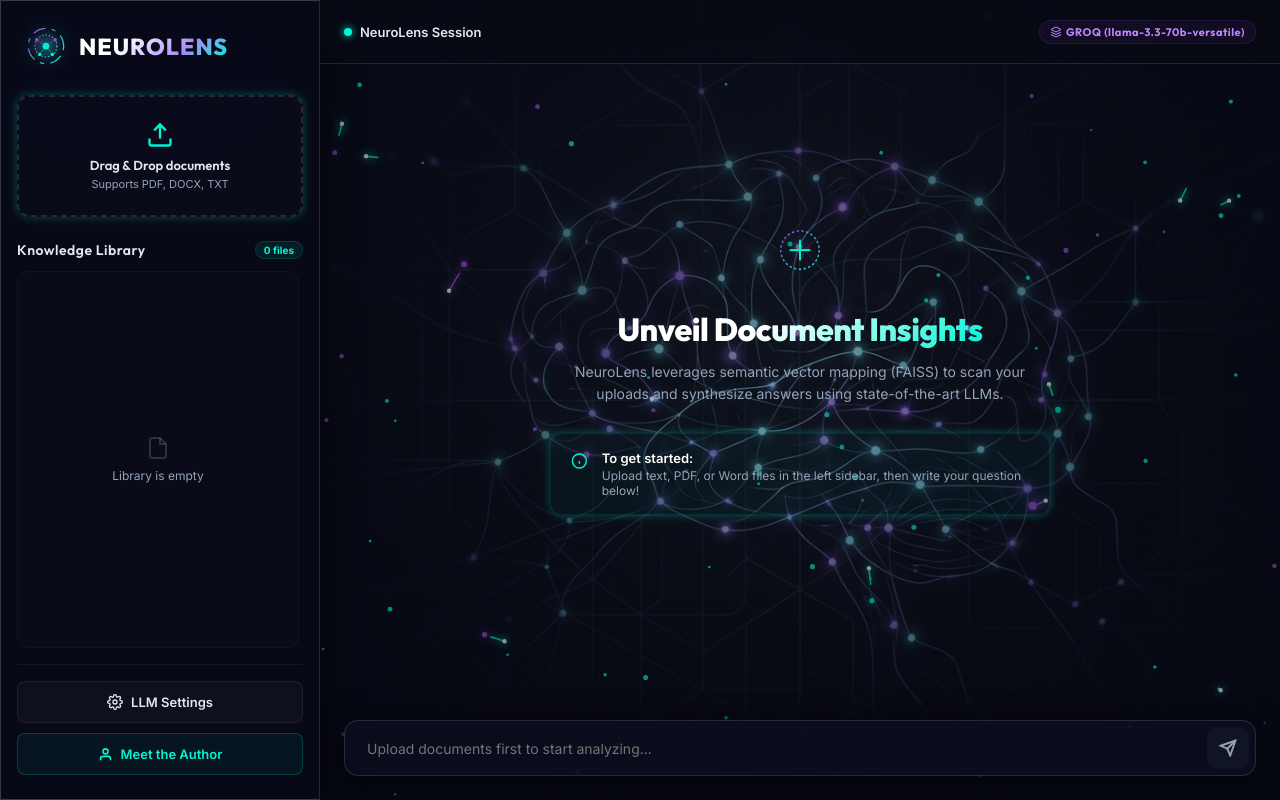
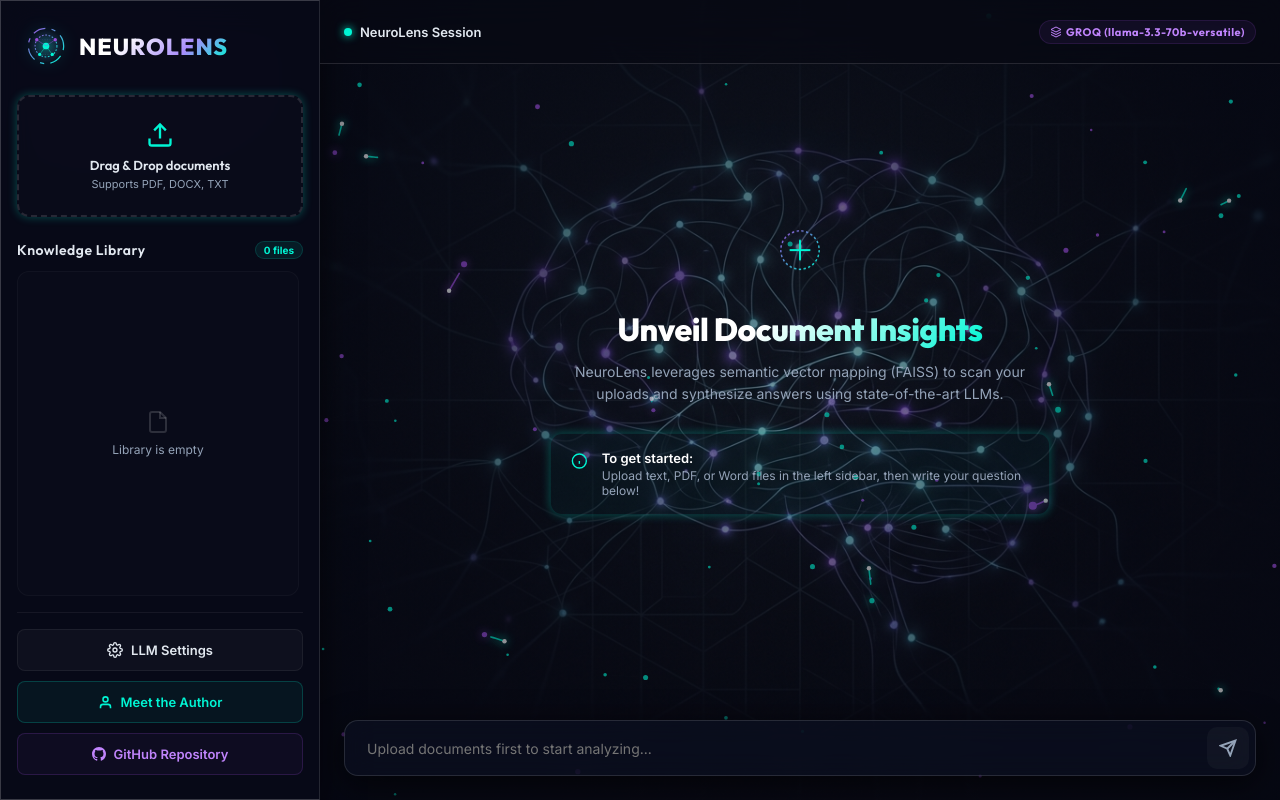
Before and after one commit to udityamerit/NeuroLens-Knowledge-Retrieval-Engine, a React (Vite) app in the folder frontend/: page / in a window 1280 px wide. Built offline with nearby package versions, Linux system fonts and the light colour scheme.

Commit message:
feat: add repository link button to the sidebar bottom section

```diff
--- a/frontend/src/components/Sidebar.jsx
+++ b/frontend/src/components/Sidebar.jsx
@@ -164,7 +164,11 @@
 
       {/* Bottom Controls */}
       <div style={styles.bottomSection}>
-        <button onClick={onOpenSettings} style={styles.settingsBtn}>
+        <button
+          onClick={onOpenSettings}
+          className="sidebar-settings-btn"
+          style={styles.settingsBtn}
+        >
           <svg width="16" height="16" viewBox="0 0 24 24" fill="none" stroke="currentColor" strokeWidth="2">
             <circle cx="12" cy="12" r="3" />
             <path d="M19.4 15a1.65 1.65 0 0 0 .33 1.82l.06.06a2 2 0 1 1-2.83 2.83l-.06-.06a1.65 1.65 0 0 0-1.82-.33 1.65 1.65 0 0 0-1 1.51V21a2 2 0 0 1-4 0v-.09A1.65 1.65 0 0 0 9 19.4a1.65 1.65 0 0 0-1.82.33l-.06.06a2 2 0 1 1-2.83-2.83l.06-.06a1.65 1.65 0 0 0 .33-1.82 1.65 1.65 0 0 0-1.51-1H3a2 2 0 0 1 0-4h.09A1.65 1.65 0 0 0 4.6 9a1.65 1.65 0 0 0-.33-1.82l-.06-.06a2 2 0 1 1 2.83-2.83l.06.06a1.65 1.65 0 0 0 1.82.33H9a1.65 1.65 0 0 0 1-1.51V3a2 2 0 0 1 4 0v.09a1.65 1.65 0 0 0 1 1.51 1.65 1.65 0 0 0 1.82-.33l.06-.06a2 2 0 1 1 2.83 2.83l-.06.06a1.65 1.65 0 0 0-.33 1.82V9a1.65 1.65 0 0 0 1.51 1H21a2 2 0 0 1 0 4h-.09a1.65 1.65 0 0 0-1.51 1z" />
@@ -172,7 +176,11 @@
           LLM Settings
         </button>
 
-        <button onClick={onOpenAuthor} style={styles.authorBtn}>
+        <button
+          onClick={onOpenAuthor}
+          className="sidebar-author-btn"
+          style={styles.authorBtn}
+        >
           <svg width="15" height="15" viewBox="0 0 24 24" fill="none" stroke="currentColor" strokeWidth="2.5">
             <path d="M20 21v-2a4 4 0 0 0-4-4H8a4 4 0 0 0-4 4v2" />
             <circle cx="12" cy="7" r="4" />
@@ -180,8 +188,26 @@
           Meet the Author
         </button>
 
+        <a
+          href="https://github.com/udityamerit/NeuroLens-Knowledge-Retrieval-Engine"
+          target="_blank"
+          rel="noopener noreferrer"
+          className="repo-link-btn"
+          style={styles.repoBtn}
+          title="Open project source code on GitHub"
+        >
+          <svg width="14" height="14" viewBox="0 0 24 24" fill="currentColor">
+            <path d="M12 0c-6.626 0-12 5.373-12 12 0 5.302 3.438 9.8 8.207 11.387.599.111.793-.261.793-.577v-2.234c-3.338.726-4.033-1.416-4.033-1.416-.546-1.387-1.333-1.756-1.333-1.756-1.089-.745.083-.729.083-.729 1.205.084 1.839 1.237 1.839 1.237 1.07 1.834 2.807 1.304 3.492.997.107-.775.418-1.305.762-1.604-2.665-.305-5.467-1.334-5.467-5.931 0-1.311.469-2.381 1.236-3.221-.124-.303-.535-1.524.117-3.176 0 0 1.008-.322 3.301 1.23.957-.266 1.983-.399 3.003-.404 1.02.005 2.047.138 3.006.404 2.291-1.552 3.297-1.23 3.297-1.23.653 1.653.242 2.874.118 3.176.77.84 1.235 1.911 1.235 3.221 0 4.609-2.807 5.624-5.479 5.921.43.372.823 1.102.823 2.222v3.293c0 .319.192.694.801.576 4.765-1.589 8.199-6.086 8.199-11.386 0-6.627-5.373-12-12-12z" />
+          </svg>
+          GitHub Repository
+        </a>
+
         {documents.length > 0 && (
-          <button onClick={onClear} style={styles.clearBtn}>
+          <button
+            onClick={onClear}
+            className="sidebar-clear-btn"
+            style={styles.clearBtn}
+          >
             <svg width="14" height="14" viewBox="0 0 24 24" fill="none" stroke="currentColor" strokeWidth="2">
               <polyline points="3 6 5 6 21 6" />
               <path d="M19 6v14a2 2 0 0 1-2 2H7a2 2 0 0 1-2-2V6m3 0V4a2 2 0 0 1 2-2h4a2 2 0 0 1 2 2v2" />
@@ -370,6 +396,24 @@
     gap: '8px',
     transition: 'all 0.2s'
   },
+  repoBtn: {
+    width: '100%',
+    padding: '12px',
+    borderRadius: '8px',
+    background: 'rgba(157, 78, 221, 0.05)',
+    border: '1px solid rgba(157, 78, 221, 0.2)',
+    color: '#c084fc',
+    fontFamily: 'var(--font-sans)',
+    fontSize: '13px',
+    fontWeight: '600',
+    cursor: 'pointer',
+    display: 'flex',
+    alignItems: 'center',
+    justifyContent: 'center',
+    gap: '8px',
+    textDecoration: 'none',
+    transition: 'all 0.2s'
+  },
   clearBtn: {
     width: '100%',
     padding: '10px',
--- a/frontend/src/index.css
+++ b/frontend/src/index.css
@@ -339,3 +339,26 @@
     gap: 12px !important;
   }
 }
+
+/* Sidebar bottom control buttons hover effects */
+.sidebar-settings-btn:hover {
+  background: rgba(255, 255, 255, 0.08) !important;
+  border-color: rgba(255, 255, 255, 0.15) !important;
+}
+
+.sidebar-author-btn:hover {
+  background: rgba(0, 245, 212, 0.12) !important;
+  border-color: rgba(0, 245, 212, 0.4) !important;
+  box-shadow: 0 0 12px rgba(0, 245, 212, 0.2);
+}
+
+.repo-link-btn:hover {
+  background: rgba(157, 78, 221, 0.12) !important;
+  border-color: rgba(157, 78, 221, 0.4) !important;
+  box-shadow: 0 0 12px rgba(157, 78, 221, 0.2);
+}
+
+.sidebar-clear-btn:hover {
+  background: rgba(239, 68, 68, 0.05) !important;
+  border-color: rgba(239, 68, 68, 0.4) !important;
+}
```
